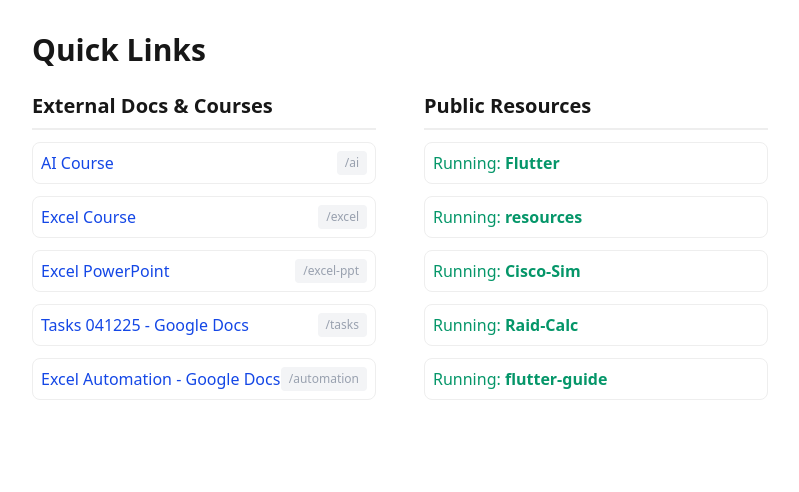
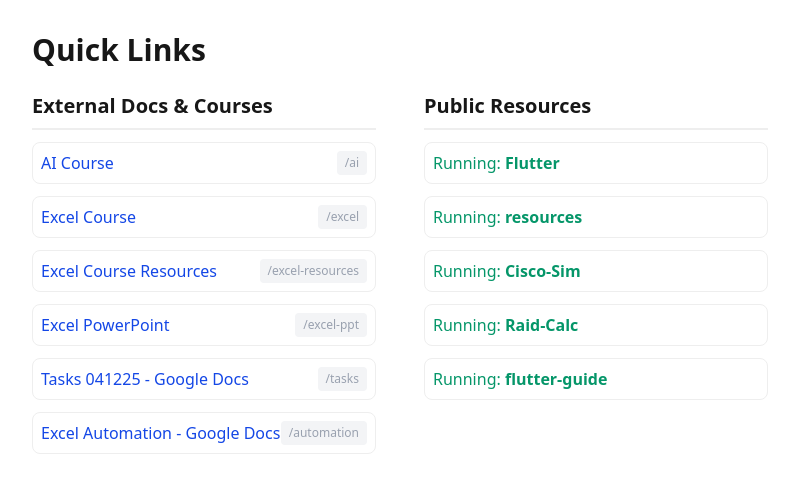
Before and after one commit to jwalkerbandfc/daci-learn, a Next.js app: page / in a window 1280 px wide. Shown: the top 492 px of the page, without its empty margins (240-1039 px from the left). Built offline with nearby package versions, Linux system fonts and the light colour scheme.

Commit message:
Add Excel resources link to page

```diff
--- a/src/app/page.tsx
+++ b/src/app/page.tsx
@@ -15,6 +15,10 @@
     path: '/excel',
     target: 'https://canvas.instructure.com/enroll/JAT8DW',
     label: 'Excel Course'
+  },{
+    path: '/excel-resources',
+    target: 'https://daci-learn.uk/excel-resources.zip',
+    label: 'Excel Course Resources'
   },
   {
     path: '/excel-ppt',
```
